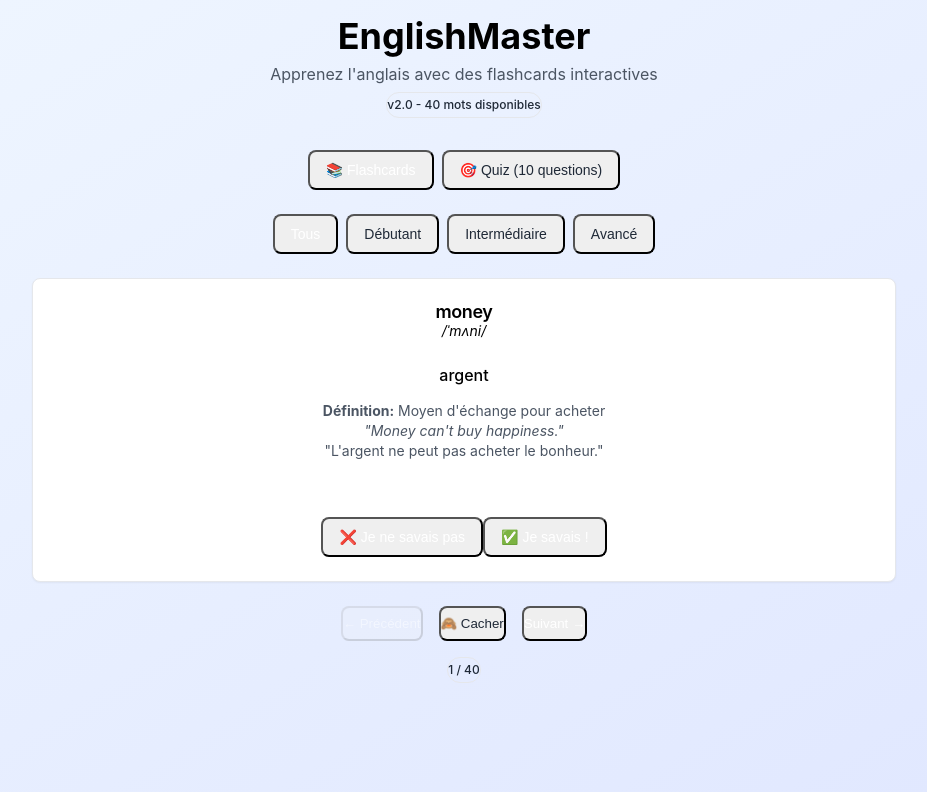
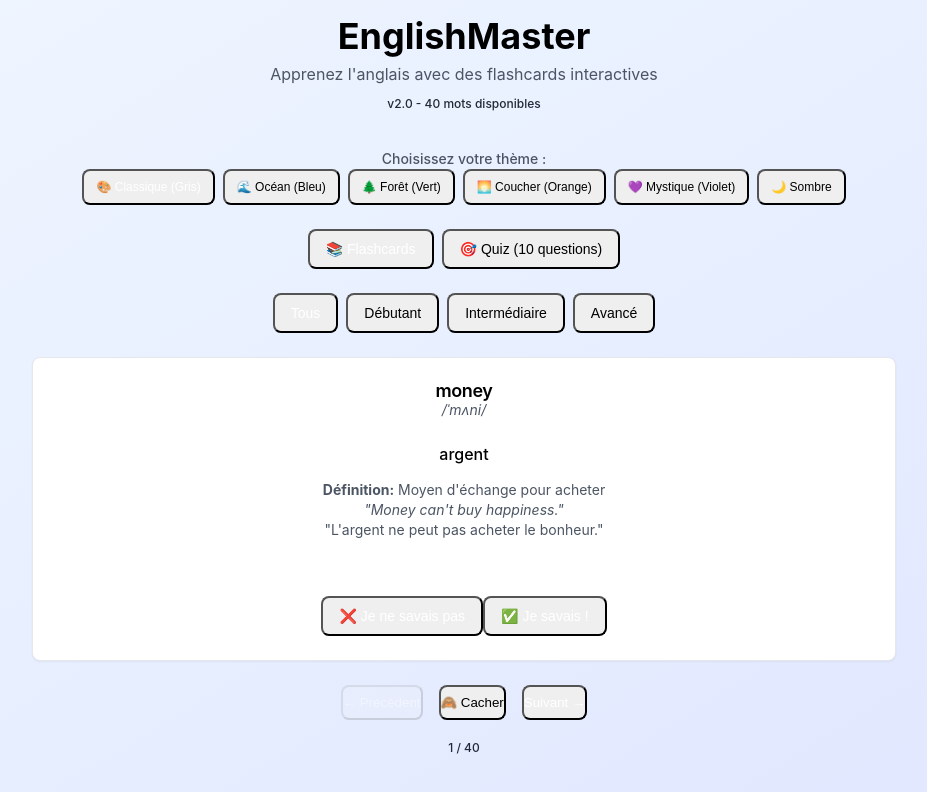
Before and after one commit to MattDaemon1/English_app, a React (Vite) app: page / in a window 1280 px wide. Shown: the top 792 px of the page, without its empty margins (176-1103 px from the left). Built offline with nearby package versions, Linux system fonts and the light colour scheme.

Commit message:
Add theme customization and improve badge component styling

```diff
--- a/src/App.jsx
+++ b/src/App.jsx
@@ -2,6 +2,76 @@ import { useState, useEffect } from 'react'
 import { Badge } from './components/ui/badge.jsx'
 import { Card, CardContent, CardHeader, CardTitle } from './components/ui/card.jsx'
 import { wordsData } from './data/words.js'
+
+// Palettes de couleurs disponibles
+const themes = {
+    classic: {
+        name: "🎨 Classique (Gris)",
+        background: "bg-white",
+        primary: "bg-gray-800 hover:bg-gray-700",
+        secondary: "bg-gray-200 hover:bg-gray-300",
+        text: "text-gray-900",
+        textSecondary: "text-gray-600",
+        card: "border-gray-200",
+        badge: "bg-gray-800 text-white",
+        badgeOutline: "border-gray-600 text-gray-800"
+    },
+    ocean: {
+        name: "🌊 Océan (Bleu)",
+        background: "bg-blue-50",
+        primary: "bg-blue-600 hover:bg-blue-700",
+        secondary: "bg-blue-100 hover:bg-blue-200",
+        text: "text-blue-900",
+        textSecondary: "text-blue-700",
+        card: "border-blue-200",
+        badge: "bg-blue-600 text-white",
+        badgeOutline: "border-blue-600 text-blue-800"
+    },
+    forest: {
+        name: "🌲 Forêt (Vert)",
+        background: "bg-green-50",
+        primary: "bg-green-700 hover:bg-green-800",
+        secondary: "bg-green-100 hover:bg-green-200",
+        text: "text-green-900",
+        textSecondary: "text-green-700",
+        card: "border-green-200",
+        badge: "bg-green-700 text-white",
+        badgeOutline: "border-green-700 text-green-800"
+    },
+    sunset: {
+        name: "🌅 Coucher (Orange)",
+        background: "bg-orange-50",
+        primary: "bg-orange-600 hover:bg-orange-700",
+        secondary: "bg-orange-100 hover:bg-orange-200",
+        text: "text-orange-900",
+        textSecondary: "text-orange-700",
+        card: "border-orange-200",
+        badge: "bg-orange-600 text-white",
+        badgeOutline: "border-orange-600 text-orange-800"
+    },
+    purple: {
+        name: "💜 Mystique (Violet)",
+        background: "bg-purple-50",
+        primary: "bg-purple-600 hover:bg-purple-700",
+        secondary: "bg-purple-100 hover:bg-purple-200",
+        text: "text-purple-900",
+        textSecondary: "text-purple-700",
+        card: "border-purple-200",
+        badge: "bg-purple-600 text-white",
+        badgeOutline: "border-purple-600 text-purple-800"
+    },
+    dark: {
+        name: "🌙 Sombre",
+        background: "bg-gray-900",
+        primary: "bg-gray-600 hover:bg-gray-500",
+        secondary: "bg-gray-700 hover:bg-gray-600",
+        text: "text-white",
+        textSecondary: "text-gray-300",
+        card: "border-gray-700 bg-gray-800",
+        badge: "bg-gray-600 text-white",
+        badgeOutline: "border-gray-500 text-gray-200"
+    }
+}
 
 // Service simulé pour la transition vers SQLite
 class MockWordService {
@@ -119,6 +189,7 @@ function App() {
     const [totalWords, setTotalWords] = useState(0)
     const [selectedDifficulty, setSelectedDifficulty] = useState('all')
     const [showAnswer, setShowAnswer] = useState(true) // Mode flashcard
+    const [selectedTheme, setSelectedTheme] = useState('classic')
 
     // États pour le mode quiz
     const [mode, setMode] = useState('flashcard') // 'flashcard' ou 'quiz'
@@ -133,6 +204,7 @@ function App() {
     const wordService = new MockWordService()
     const currentWord = words[currentWordIndex]
     const currentQuizWord = quizWords[currentQuizIndex]
+    const theme = themes[selectedTheme] // Thème actuel
 
     // Charger les mots depuis le service
     useEffect(() => {
@@ -261,10 +333,10 @@ function App() {
 
     if (loading) {
         return (
-            <div className="min-h-screen bg-white flex items-center justify-center">
+            <div className={`min-h-screen ${theme.background} flex items-center justify-center`}>
                 <div className="text-center">
-                    <div className="text-2xl font-bold text-gray-700 mb-2">Chargement...</div>
-                    <div className="text-gray-500">
+                    <div className={`text-2xl font-bold ${theme.text} mb-2`}>Chargement...</div>
+                    <div className={theme.textSecondary}>
                         {mode === 'quiz' ? 'Préparation du quiz...' : 'Préparation de vos mots'}
                     </div>
                 </div>
@@ -274,29 +346,52 @@ function App() {
 
     if (mode === 'flashcard' && !currentWord) {
         return (
-            <div className="min-h-screen bg-white flex items-center justify-center">
+            <div className={`min-h-screen ${theme.background} flex items-center justify-center`}>
                 <div className="text-center">
-                    <div className="text-2xl font-bold text-gray-700 mb-2">Aucun mot trouvé</div>
-                    <div className="text-gray-500">Essayez un autre filtre</div>
+                    <div className={`text-2xl font-bold ${theme.text} mb-2`}>Aucun mot trouvé</div>
+                    <div className={theme.textSecondary}>Essayez un autre filtre</div>
                 </div>
             </div>
         )
     }
 
     return (
-        <div className="min-h-screen bg-white">
+        <div className={`min-h-screen ${theme.background}`}>
             <div className="container mx-auto p-4 max-w-4xl">
                 {/* Header */}
                 <div className="text-center mb-8">
-                    <h1 className="text-4xl font-bold text-gray-900 mb-2">
+                    <h1 className={`text-4xl font-bold ${theme.text} mb-2`}>
                         EnglishMaster
                     </h1>
-                    <p className="text-gray-600">
+                    <p className={theme.textSecondary}>
                         {mode === 'quiz' ? 'Quiz interactif - 10 questions' : 'Apprenez l\'anglais avec des flashcards interactives'}
                     </p>
-                    <Badge variant="outline" className="mt-2 border-gray-600 text-gray-800">
+                    <Badge variant="outline" className={`mt-2 ${theme.badgeOutline}`}>
                         {mode === 'quiz' ? `Question ${currentQuizIndex + 1}/10` : `v2.0 - ${totalWords} mots disponibles`}
                     </Badge>
+                </div>
+
+                {/* Sélecteur de thème */}
+                <div className="text-center mb-6">
+                    <div className="mb-4">
+                        <label className={`block text-sm font-medium ${theme.textSecondary} mb-2`}>
+                            Choisissez votre thème :
+                        </label>
+                        <div className="flex flex-wrap justify-center gap-2">
+                            {Object.entries(themes).map(([key, themeOption]) => (
+                                <button
+                                    key={key}
+                                    onClick={() => setSelectedTheme(key)}
+                                    className={`px-3 py-2 rounded-lg text-xs font-medium transition-colors ${selectedTheme === key
+                                            ? theme.primary + ' text-white'
+                                            : theme.secondary + ' ' + theme.text
+                                        }`}
+                                >
+                                    {themeOption.name}
+                                </button>
+                            ))}
+                        </div>
+                    </div>
                 </div>
 
                 {/* Sélecteur de mode et filtres */}
@@ -305,8 +400,8 @@ function App() {
                         <button
                             onClick={() => setMode('flashcard')}
                             className={`px-4 py-2 rounded-lg text-sm font-medium transition-colors ${mode === 'flashcard'
-                                    ? 'bg-gray-800 text-white'
-                                    : 'bg-gray-200 text-gray-800 hover:bg-gray-300'
+                                ? theme.primary + ' text-white'
+                                : theme.secondary + ' ' + theme.text
                                 }`}
                         >
                             📚 Flashcards
@@ -314,16 +409,14 @@ function App() {
                         <button
                             onClick={startQuiz}
                             className={`px-4 py-2 rounded-lg text-sm font-medium transition-colors ${mode === 'quiz'
-                                    ? 'bg-gray-800 text-white'
-                                    : 'bg-gray-200 text-gray-800 hover:bg-gray-300'
+                                ? theme.primary + ' text-white'
+                                : theme.secondary + ' ' + theme.text
                                 }`}
                         >
                             🎯 Quiz (10 questions)
                         </button>
                     </div>
-                </div>
-
-                {/* Filtres de difficulté */}
+                </div>                {/* Filtres de difficulté */}
                 {!quizCompleted && (
                     <div className="flex justify-center gap-2 mb-6">
                         {[
@@ -336,8 +429,8 @@ function App() {
                                 key={level.key}
                                 onClick={() => handleDifficultyChange(level.key)}
                                 className={`px-4 py-2 rounded-lg text-sm font-medium transition-colors ${selectedDifficulty === level.key
-                                        ? 'bg-gray-800 text-white'
-                                        : 'bg-gray-200 text-gray-800 hover:bg-gray-300'
+                                    ? theme.primary + ' text-white'
+                                    : theme.secondary + ' ' + theme.text
                                     }`}
                             >
                                 {level.label}
@@ -348,15 +441,15 @@ function App() {
 
                 {/* Contenu principal - MODE QUIZ */}
                 {mode === 'quiz' && !quizCompleted && currentQuizWord && (
-                    <Card className="mb-6 max-w-lg mx-auto border-gray-200 shadow-sm">
+                    <Card className={`mb-6 max-w-lg mx-auto ${theme.card} shadow-sm`}>
                         <CardHeader>
-                            <CardTitle className="text-center text-2xl font-bold text-gray-900 mb-2">
+                            <CardTitle className={`text-center text-2xl font-bold ${theme.text} mb-2`}>
                                 Quelle est la traduction de :
                             </CardTitle>
-                            <div className="text-center text-3xl font-bold text-gray-800 mb-2">
+                            <div className={`text-center text-3xl font-bold ${theme.text} mb-2`}>
                                 {currentQuizWord.word}
                             </div>
-                            <div className="text-center text-sm text-gray-500 italic">
+                            <div className={`text-center text-sm ${theme.textSecondary} italic`}>
                                 {currentQuizWord.pronunciation}
                             </div>
                         </CardHeader>
@@ -371,10 +464,10 @@ function App() {
                                         } else if (option.id === selectedAnswer.id && option.id !== currentQuizWord.id) {
                                             buttonClass += "bg-red-100 border-red-500 text-red-800"
                                         } else {
-                                            buttonClass += "bg-gray-50 border-gray-200 text-gray-600"
+                                            buttonClass += `${theme.secondary} ${theme.card} ${theme.textSecondary}`
                                         }
                                     } else {
-                                        buttonClass += "bg-white border-gray-200 text-gray-800 hover:bg-gray-50 hover:border-gray-300"
+                                        buttonClass += `${theme.background} ${theme.card} ${theme.text} ${theme.secondary.replace('bg-', 'hover:bg-')}`
                                     }
 
                                     return (
@@ -393,7 +486,7 @@ function App() {
                             </div>
 
                             <div className="mt-6 text-center">
-                                <div className="text-sm text-gray-500">
+                                <div className={`text-sm ${theme.textSecondary}`}>
                                     Score actuel: {quizScore}/{currentQuizIndex + (selectedAnswer ? 1 : 0)}
                                 </div>
                             </div>
@@ -403,37 +496,37 @@ function App() {
 
                 {/* Résultats du Quiz */}
                 {mode === 'quiz' && quizCompleted && (
-                    <Card className="mb-6 max-w-lg mx-auto border-gray-200 shadow-sm">
+                    <Card className={`mb-6 max-w-lg mx-auto ${theme.card} shadow-sm`}>
                         <CardHeader>
-                            <CardTitle className="text-center text-3xl font-bold text-gray-900">
+                            <CardTitle className={`text-center text-3xl font-bold ${theme.text}`}>
                                 Quiz Terminé ! 🎉
                             </CardTitle>
                         </CardHeader>
                         <CardContent>
                             <div className="text-center mb-6">
-                                <div className="text-4xl font-bold text-gray-800 mb-2">
+                                <div className={`text-4xl font-bold ${theme.text} mb-2`}>
                                     {quizScore}/10
                                 </div>
-                                <div className="text-lg text-gray-600 mb-4">
+                                <div className={`text-lg ${theme.textSecondary} mb-4`}>
                                     Score: {Math.round((quizScore / 10) * 100)}%
                                 </div>
-                                <Badge variant="secondary" className="text-sm bg-gray-800 text-white">
+                                <Badge variant="secondary" className={`text-sm ${theme.badge}`}>
                                     {quizScore >= 8 ? '🏆 Excellent' :
-                                     quizScore >= 6 ? '👍 Bien' :
-                                     quizScore >= 4 ? '👌 Correct' : '💪 Continuez !'}
+                                        quizScore >= 6 ? '👍 Bien' :
+                                            quizScore >= 4 ? '👌 Correct' : '💪 Continuez !'}
                                 </Badge>
                             </div>
 
                             <div className="flex justify-center gap-3 mb-4">
                                 <button
                                     onClick={restartQuiz}
-                                    className="px-6 py-2 bg-gray-800 text-white rounded-lg hover:bg-gray-700 transition-colors"
+                                    className={`px-6 py-2 ${theme.primary} text-white rounded-lg transition-colors`}
                                 >
                                     🔄 Refaire le quiz
                                 </button>
                                 <button
                                     onClick={backToFlashcards}
-                                    className="px-6 py-2 bg-gray-200 text-gray-800 rounded-lg hover:bg-gray-300 transition-colors"
+                                    className={`px-6 py-2 ${theme.secondary} ${theme.text} rounded-lg transition-colors`}
                                 >
                                     📚 Retour aux flashcards
                                 </button>
@@ -444,37 +537,37 @@ function App() {
 
                 {/* Contenu principal - MODE FLASHCARD */}
                 {mode === 'flashcard' && currentWord && (
-                    <Card className="mb-6 max-w-lg mx-auto border-gray-200 shadow-sm">
+                    <Card className={`mb-6 max-w-lg mx-auto ${theme.card} shadow-sm`}>
                         <CardHeader>
-                            <CardTitle className="text-center text-3xl font-bold text-gray-900">
+                            <CardTitle className={`text-center text-3xl font-bold ${theme.text}`}>
                                 {currentWord.word}
                             </CardTitle>
-                            <div className="text-center text-sm text-gray-500 italic">
+                            <div className={`text-center text-sm ${theme.textSecondary} italic`}>
                                 {currentWord.pronunciation}
                             </div>
                         </CardHeader>
                         <CardContent>
                             {showAnswer ? (
                                 <>
-                                    <div className="text-center text-xl text-gray-700 font-medium mb-4">
+                                    <div className={`text-center text-xl ${theme.text} font-medium mb-4`}>
                                         {currentWord.translation}
                                     </div>
 
                                     {currentWord.definition && (
-                                        <div className="text-center text-sm text-gray-600 mb-3">
+                                        <div className={`text-center text-sm ${theme.textSecondary} mb-3`}>
                                             <strong>Définition:</strong> {currentWord.definition}
                                         </div>
                                     )}
 
                                     {currentWord.example && (
-                                        <div className="text-center text-sm text-gray-600 mb-4">
+                                        <div className={`text-center text-sm ${theme.textSecondary} mb-4`}>
                                             <div className="italic">"{currentWord.example}"</div>
-                                            <div className="text-gray-500">"{currentWord.exampleTranslation}"</div>
+                                            <div className={theme.textSecondary}>"{currentWord.exampleTranslation}"</div>
                                         </div>
                                     )}
 
                                     <div className="flex justify-center mb-4">
-                                        <Badge variant="secondary" className="text-xs bg-gray-800 text-white">
+                                        <Badge variant="secondary" className={`text-xs ${theme.badge}`}>
                                             {currentWord.difficulty === 'beginner' ? 'Débutant' :
                                                 currentWord.difficulty === 'intermediate' ? 'Intermédiaire' :
                                                     currentWord.difficulty === 'advanced' ? 'Avancé' : currentWord.difficulty}
@@ -485,13 +578,13 @@ function App() {
                                     <div className="flex justify-center gap-3">
                                         <button
                                             onClick={() => handleKnowAnswer(false)}
-                                            className="px-4 py-2 bg-gray-800 text-white rounded-lg hover:bg-gray-700 transition-colors text-sm"
+                                            className={`px-4 py-2 ${theme.primary} text-white rounded-lg transition-colors text-sm`}
                                         >
                                             ❌ Je ne savais pas
                                         </button>
                                         <button
                                             onClick={() => handleKnowAnswer(true)}
-                                            className="px-4 py-2 bg-gray-800 text-white rounded-lg hover:bg-gray-700 transition-colors text-sm"
+                                            className={`px-4 py-2 ${theme.primary} text-white rounded-lg transition-colors text-sm`}
                                         >
                                             ✅ Je savais !
                                         </button>
@@ -499,12 +592,12 @@ function App() {
                                 </>
                             ) : (
                                 <div className="text-center">
-                                    <div className="text-lg text-gray-500 mb-4">
+                                    <div className={`text-lg ${theme.textSecondary} mb-4`}>
                                         🤔 Connaissez-vous ce mot ?
                                     </div>
                                     <button
                                         onClick={toggleAnswer}
-                                        className="px-6 py-2 bg-gray-800 text-white rounded-lg hover:bg-gray-700 transition-colors"
+                                        className={`px-6 py-2 ${theme.primary} text-white rounded-lg transition-colors`}
                                     >
                                         Révéler la réponse
                                     </button>
@@ -521,28 +614,28 @@ function App() {
                             <button
                                 onClick={handlePrevious}
                                 disabled={currentWordIndex === 0}
-                                className="px-6 py-2 bg-gray-800 text-white rounded-lg hover:bg-gray-700 disabled:opacity-30 disabled:cursor-not-allowed transition-colors"
+                                className={`px-6 py-2 ${theme.primary} text-white rounded-lg disabled:opacity-30 disabled:cursor-not-allowed transition-colors`}
                             >
                                 ← Précédent
                             </button>
                             <button
                                 onClick={toggleAnswer}
-                                className="px-6 py-2 bg-gray-200 text-gray-800 rounded-lg hover:bg-gray-300 transition-colors"
+                                className={`px-6 py-2 ${theme.secondary} ${theme.text} rounded-lg transition-colors`}
                             >
                                 {showAnswer ? '🙈 Cacher' : '👁️ Révéler'}
                             </button>
                             <button
                                 onClick={handleNext}
                                 disabled={currentWordIndex === words.length - 1}
-                                className="px-6 py-2 bg-gray-800 text-white rounded-lg hover:bg-gray-700 disabled:opacity-30 disabled:cursor-not-allowed transition-colors"
+                                className={`px-6 py-2 ${theme.primary} text-white rounded-lg disabled:opacity-30 disabled:cursor-not-allowed transition-colors`}
                             >
                                 Suivant →
                             </button>
                         </div>
 
                         {/* Compteur */}
-                        <div className="text-center text-gray-600">
-                            <Badge variant="outline" className="border-gray-600 text-gray-800">
+                        <div className={`text-center ${theme.textSecondary}`}>
+                            <Badge variant="outline" className={theme.badgeOutline}>
                                 {currentWordIndex + 1} / {words.length}
                             </Badge>
                         </div>
--- a/src/components/ui/badge.jsx
+++ b/src/components/ui/badge.jsx
@@ -9,7 +9,7 @@ export function Badge({ children, variant = 'default', className = '', ...props
 
     return (
         <span
-            className={`inline-flex items-center px-2 py-1 rounded-full text-xs font-medium ${variants[variant]} ${className}`}
+            className={`inline-flex items-center px-2 py-1 rounded-full text-xs font-medium ${variant === 'outline' ? className : variants[variant]} ${variant !== 'outline' ? className : ''}`}
             {...props}
         >
             {children}
```
